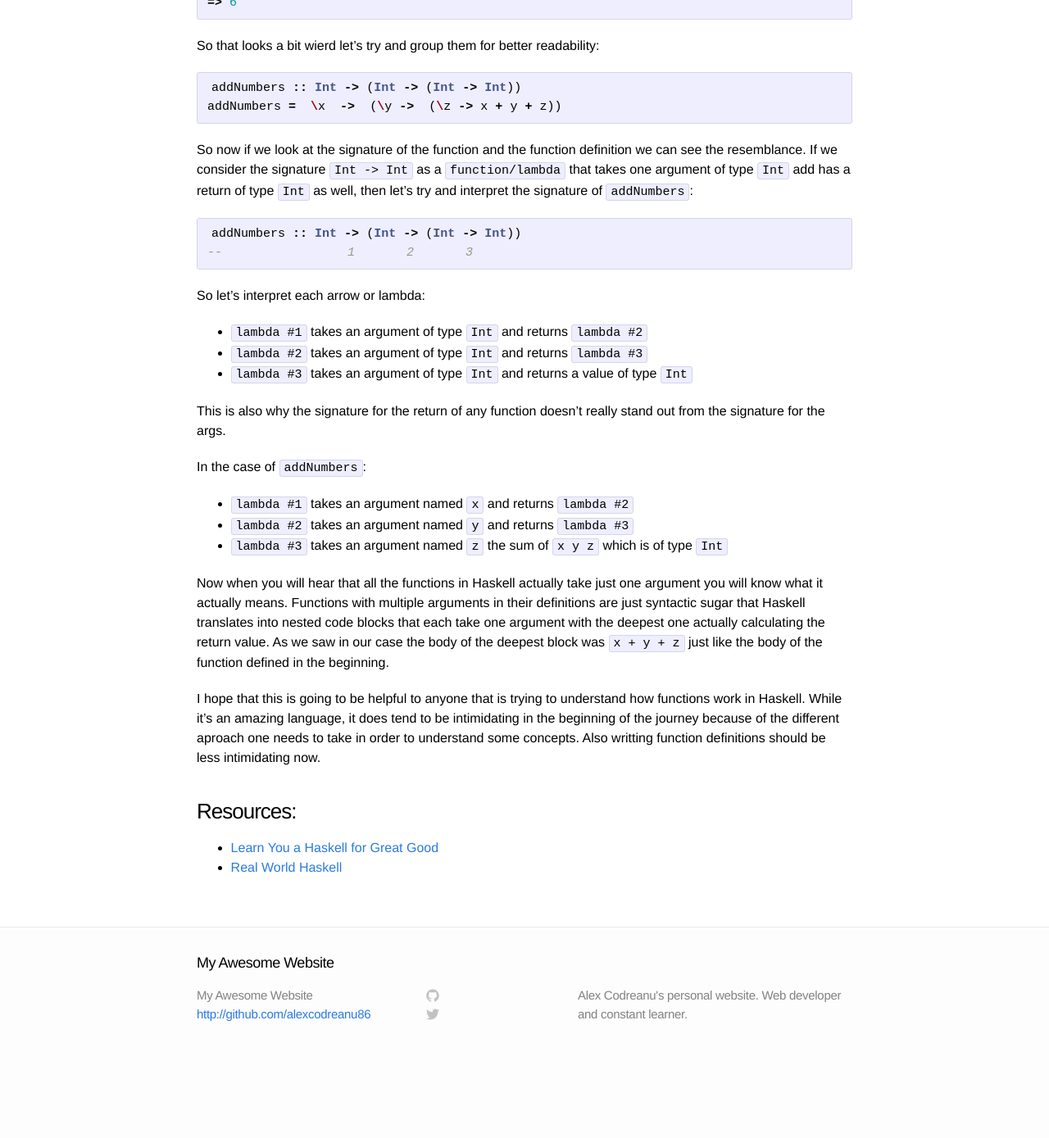
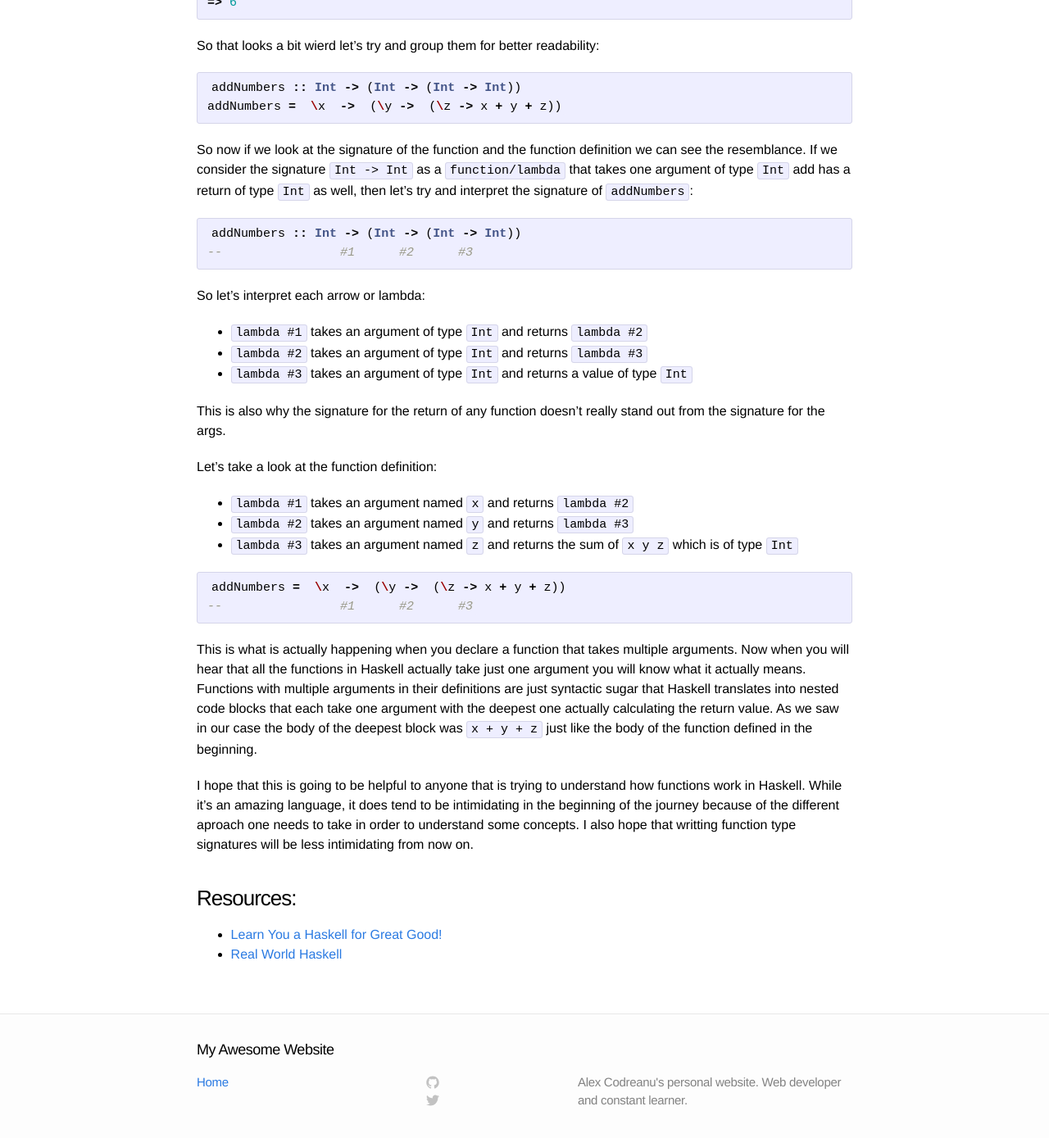
Before and after one commit to alexcodreanu86/alexcodreanu86.github.io, a Jekyll site: the page built from _posts/2014-12-14-functions-in-haskell.markdown, in a window 1280 px wide and 1400 px high, scrolled down 2419 px. Shown: the top 1389 px of the window at 82% size. Built offline with Jekyll 4.4.1, drawn with Linux system fonts in a browser that asks for light colours; before the commit the page ends 3713 px from its top, so only the background shows below that.

Commit message:
Remove some fields of the footer

```diff
--- a/_config.yml
+++ b/_config.yml
@@ -3,8 +3,9 @@ title: My Awesome Website
 email: alexcodreanu86@gmail.com
 description: "Alex Codreanu's personal website. Web developer and constant learner."
 baseurl: ""
-url: "http://yourdomain.com"
+url: "http://alexcodreanu.com"
 github_url: "http://github.com/alexcodreanu86"
+username: alexcodreanu86
 
 # Build settings
 markdown: kramdown
--- a/_includes/footer.html
+++ b/_includes/footer.html
@@ -6,8 +6,7 @@
 
     <div class="footer-col-1 column">
       <ul>
-        <li>{{ site.title }}</li>
-        <li><a href="{{site.github_url}}">{{ site.github_url }}</a></li>
+        <li><a href="{{site.url}}">Home</a></li>
       </ul>
     </div>
 
@@ -29,7 +28,6 @@
                 c0,0.208,0.14,0.449,0.534,0.373c3.081-1.028,5.302-3.935,5.302-7.362C15.76,3.906,12.285,0.431,7.999,0.431z"/>
               </svg>
             </span>
-            <span class="username">{{ site.username }}</span>
           </a>
         </li>
         <li>
@@ -46,7 +44,6 @@
                 c6.015,0,9.304-4.983,9.304-9.304c0-0.142-0.003-0.283-0.009-0.423C14.976,4.29,15.531,3.714,15.969,3.058z"/>
               </svg>
             </span>
-            <span class="username">{{ site.username }}</span>
           </a>
         </li>
       </ul>
--- a/_posts/2014-12-14-functions-in-haskell.markdown
+++ b/_posts/2014-12-14-functions-in-haskell.markdown
@@ -115,7 +115,7 @@ So now if we look at the signature of the function and the function definition w
 
 {% highlight haskell %}
 addNumbers :: Int -> (Int -> (Int -> Int))
---                 1       2       3
+--                #1      #2      #3
 {% endhighlight %}
 
 So let's interpret each arrow or lambda:
@@ -126,21 +126,27 @@ So let's interpret each arrow or lambda:
 
 This is also why the signature for the return of any function doesn't really stand out from the signature for the args.
 
-In the case of `addNumbers`:
+Let's take a look at the function definition:
 
 - `lambda #1` takes an argument named `x` and returns `lambda #2`
 - `lambda #2` takes an argument named `y` and returns `lambda #3`
-- `lambda #3` takes an argument named `z` the sum of `x y z` which is of type `Int`
+- `lambda #3` takes an argument named `z` and returns the sum of `x y z` which is of type `Int`
 
+{% highlight haskell %}
+addNumbers =  \x  ->  (\y ->  (\z -> x + y + z))
+--                #1      #2      #3
+{% endhighlight %}
+
+This is what is actually happening when you declare a function that takes multiple arguments.
 Now when you will hear that all the functions in Haskell actually take just one argument you will know what it actually means. Functions with multiple arguments in their
 definitions are just syntactic sugar that Haskell translates into nested code blocks that each take one argument with the deepest one actually calculating the return value.
 As we saw in our case the body of the deepest block was `x + y + z` just like the body of the function defined in the beginning.
 
 I hope that this is going to be helpful to anyone that is trying to understand how functions work in Haskell. While it's an amazing language, it does tend to be
-intimidating in the beginning of the journey because of the different aproach one needs to take in order to understand some concepts. Also writting function definitions should be
-less intimidating now.
+intimidating in the beginning of the journey because of the different aproach one needs to take in order to understand some concepts. I also hope that writting function
+type signatures will be less intimidating from now on.
 
 ###Resources:
 
-- [Learn You a Haskell for Great Good](http://learnyouahaskell.com/)
+- [Learn You a Haskell for Great Good!](http://learnyouahaskell.com/)
 - [Real World Haskell](http://book.realworldhaskell.org/)
```
Also changed, not shown: other parts of _posts/2014-12-14-functions-in-haskell.markdown (+1 -1 lines).
